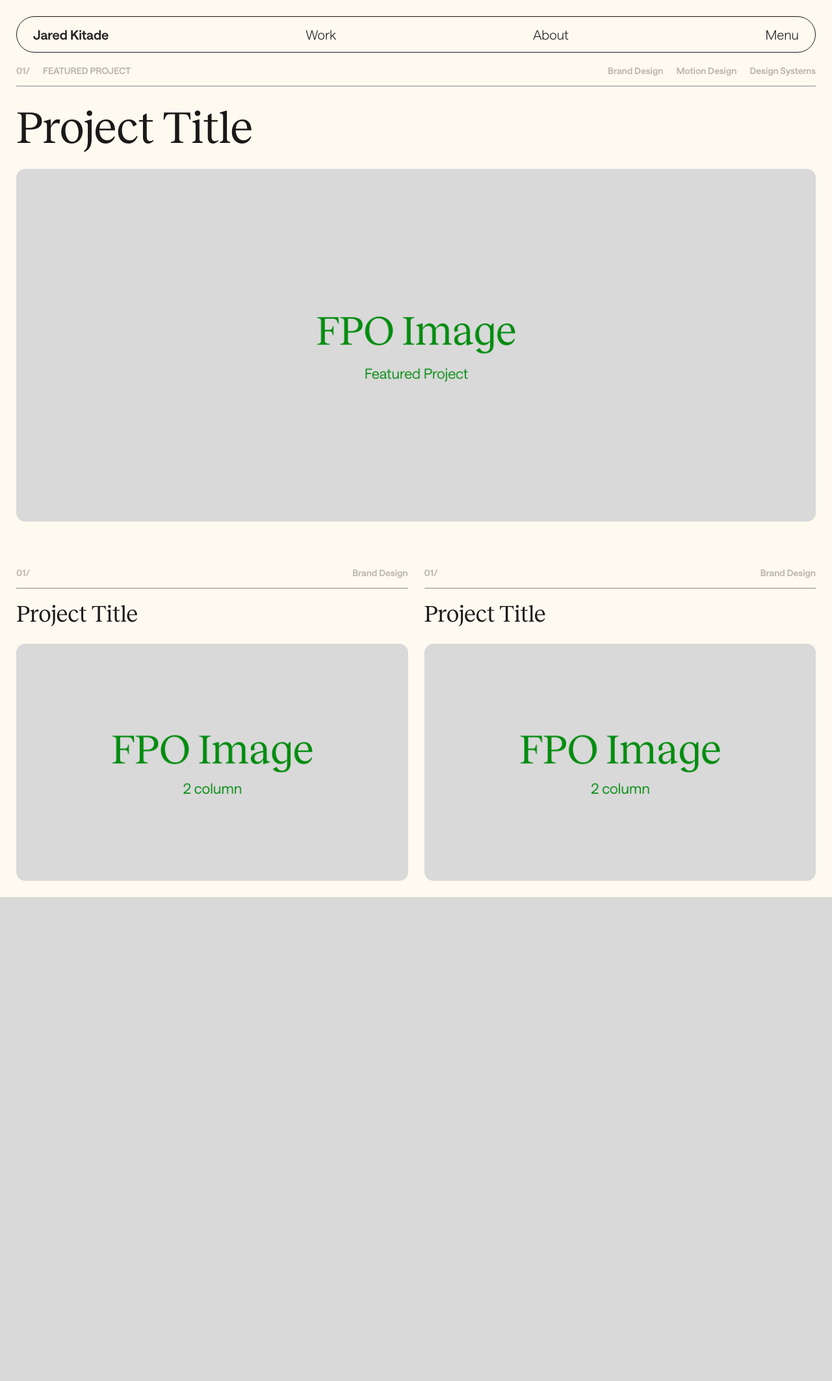
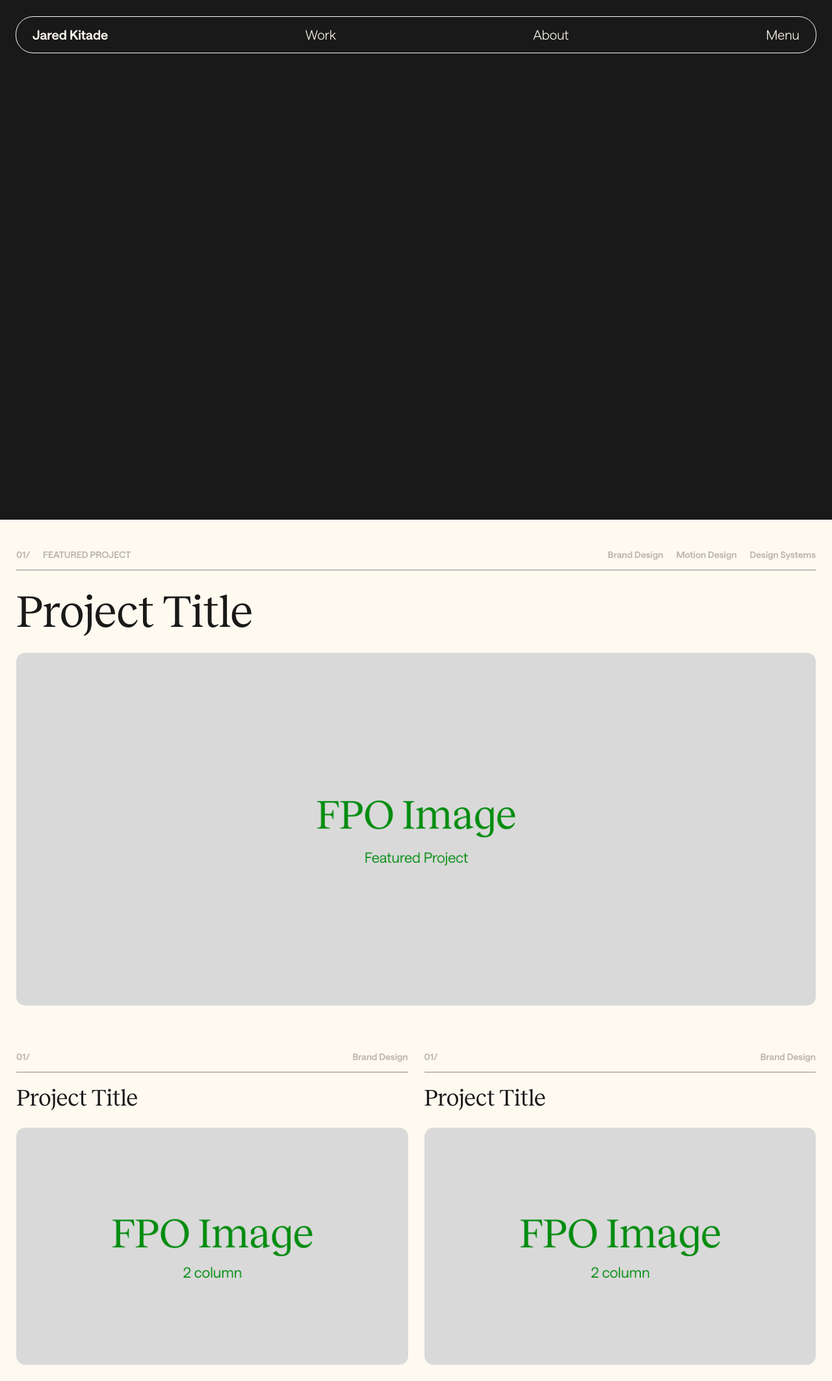
Before and after one commit to jaredkitade/2024-portfolio, a PHP site: page / in a window 1280 px wide. Shown: the whole page at 65% size. Before the commit the page ends 1381 px from the top, so only its background shows below. Run offline with PHP 8.4, Linux system fonts and the light colour scheme.

Commit message:
nav desktop
add nav, animation, color change over hero, home page nav js

```diff
--- /dev/null
+++ b/assets/scripts/home-page-nav-scroll.js
@@ -0,0 +1,23 @@
+// $(document).scroll(function() {
+// 	if($(document).scrollTop() >= 750 ) {
+// 		$('.nav').removeClass('negative');
+// 	} else {
+// 		$('.nav').addClass('negative');
+// 	}
+// });
+
+$(function(){
+    $(window).scroll(function() {
+        var scroll = $(window).scrollTop(); // how many pixels you've scrolled
+        var offset = $('.home-page-hero').offset().top; // pixels to the top of div1
+        var height = $('.home-page-hero').height(); // height of div1 in pixels
+        // if you've scrolled further than the top of div1 plus it's height
+        // change the color. either by adding a class or setting a css property
+        if(scroll > offset + height - 75){
+            $('.nav').removeClass('negative');
+        } else {
+        	$('.nav').addClass('negative');
+        }
+
+    });
+});
--- /dev/null
+++ b/assets/scripts/nav-bar.js
@@ -0,0 +1,15 @@
+$(document).ready(function () {
+	$(".menu").click(function(){
+		$(".nav").toggleClass("nav-open");
+		// $(".nav").toggleClass("gradient-background-warm");
+		$(".nav-container").toggleClass("nav-container-open");
+		$(".menu").toggleClass("close-menu");
+		$(".work").toggleClass("nav-item-off");
+		$(".about").toggleClass("nav-item-off");
+		$("body").toggleClass("no-scroll");
+		$("body").toggleClass("body-menu-open");
+		// $("body").toggleClass("gradient-background-warm");
+		$(".page-container").toggleClass("page-container-menu-open");
+		$(".home-page-container").toggleClass("page-container-menu-open");
+	});
+});
--- a/index.html
+++ b/index.html
@@ -9,14 +9,17 @@
 <body>
 	<!-- <div class="gradient-background-warm background-test"></div> -->
 	<div class="nav-container">
-		<div class="nav">
-			<a class="nav-item link home" href="index.html">Jared Kitade</a>
-			<a class="nav-item link">Work</a>
-			<a class="nav-item link">About</a>
-			<a class="nav-item link">Menu</a>
+		<div class="nav negative">
+			<a class="nav-item link text-link home" href="index.html"></a>
+			<a class="nav-item link text-link work"></a>
+			<a class="nav-item link text-link about"></a>
+			<a class="nav-item link text-link menu"></a>
 		</div>
 	</div>
 	<div class="home-page-container">
+		<div class="home-page-hero">
+
+		</div>
 		<div class="featured-project-container">
 			<div class="featured-project-tile">
 				<div class="project-heading">
@@ -79,4 +82,6 @@
 </body>
 	<script src="assets/scripts/script.js"></script>
 	<script src="assets/scripts/cursor.js"></script>
+	<script src="assets/scripts/nav-bar.js"></script>
+	<script src="assets/scripts/home-page-nav-scroll.js"></script>
 </html>
--- a/style.css
+++ b/style.css
@@ -2,6 +2,7 @@
 
 /*-------------------------------- COLORS */
 	--brand-color-01: #32C8AA;
+	--transparent: rgba(255,250,240,0);
 	--neutral: rgba(255,250,240,1);
 	--neutral-50: rgba(255,250,240,.5);
 	--black: #191919;
@@ -136,6 +138,19 @@
 
 	img {
 		border-radius: 10px;
+	}
+
+	.text-link::after {
+		position: absolute;
+		left: 0;
+		top: -100%;
+		transition: .5s;
+	}
+
+	.text-link::before {
+		position: relative;
+		left: 0;
+		transition: .5s;
 	}
 
 /*-------------------------------- HEADINGS --------------------------------*/
@@ -263,29 +278,154 @@
 		z-index: 100;
 		width: 100%;
 		top: 0;
+		bottom: 0;
+		max-height: 25px;
+		transition: .5s;
 	}
 
 	.nav {
 		display: flex;
+		position: absolute;
+		left: 50%;
+		transform: translate(-50%, 0%);
 		flex-flow: row nowrap;
 		justify-content: space-between;
-		width: 100%;
-		margin: 25px 25px 0 25px;
+		/*width: 100%;
+		margin: 25px 25px 0 25px;*/
+		width: calc(100vw - 100px);
+		height: 100%;
+		margin-top: 25px;
 		overflow: hidden;
-		border-radius: 100em;
+/*		border-radius: 100em;*/
+		border-radius: 27.25px;
 		padding: 15px 25px;
 		border: 1px solid var(--black);
   		backdrop-filter: blur(5px);
   		-webkit-backdrop-filter: blur(5px);
  		background-color: var(--neutral-50);
+ 		transition: .5s;
+	}
+
+	.nav-container-open {
+		max-height: calc(100vh - 80px);
+		transition: .5s;
+	}
+
+	.nav-open {
+/*		transition: .5s;*/
+		background-color: var(--neutral);
+		/*--c-0: hsla(1, 100%, 64%, 1);
+	    --x-0: 90%;
+	    --y-0: 84%;
+	    --x-1: 55%;
+	    --c-1: hsla(34, 100%, 60%, 1);
+	    --y-1: 93%;
+	    --x-2: 47%;
+	    --c-2: hsla(322, 71%, 78%, 1);
+	    --y-2: 92%;
+	    --y-3: 0%;
+	    --x-3: 57%;
+	    --c-3: hsla(255, 76%, 55%, 1);
+	    --x-4: 1%;
+	    --y-4: 54%;
+	    --c-4: hsla(328, 74%, 65%, 1);
+	    ;
+	    background-color: hsla(26, 79%, 79%, 1);
+	    background-image: radial-gradient(circle at var(--x-0) var(--y-0), var(--c-0) var(--s-start-0), transparent var(--s-end-0)), radial-gradient(circle at var(--x-1) var(--y-1), var(--c-1) var(--s-start-1), transparent var(--s-end-1)), radial-gradient(circle at var(--x-2) var(--y-2), var(--c-2) var(--s-start-2), transparent var(--s-end-2)), radial-gradient(circle at var(--x-3) var(--y-3), var(--c-3) var(--s-start-3), transparent var(--s-end-3)), radial-gradient(circle at var(--x-4) var(--y-4), var(--c-4) var(--s-start-4), transparent var(--s-end-4));
+	    animation: hero-gradient-animation 5s linear infinite alternate;
+	    background-blend-mode: normal, normal, normal, normal, normal;*/
+	}
+
+	.nav-item {
+		mix-blend-mode: hard-light;
+		display: flex;
+		overflow: hidden;
+		position: relative;
+		max-height: 25px;
 	}
 
 	.home {
 		font-family: var(--body-font-bold);
 	}
 
-	.nav-item {
-		mix-blend-mode: hard-light;
+	.work, .about {
+		opacity: 1;
+		transition: .5s;
+	}
+
+	.menu {
+		transition: .5s;
+		overflow: hidden;
+	}
+
+	.home::before {
+		content: "Jared Kitade";
+	}
+
+	.home::after {
+		content: "Jared Kitade";
+	}
+
+	.work::before {
+		content: "Work";
+	}
+
+	.work::after {
+		content: "Work";
+	}
+
+	.about::before {
+		content: "About";
+	}
+
+	.about::after {
+		content: "About";
+	}
+
+	.menu::before {
+		content: "Menu";
+	}
+
+	.menu::after {
+		content: "Menu";
+	}
+
+	.close-menu::after, .close-menu::before {
+		content: "Close";
+	}
+
+	.nav-item-off {
+		opacity: 0;
+		transition: .5s;
+		pointer-events: none;
+	}
+
+	.nav-item:hover.home::after, .nav-item:hover.work::after, .nav-item:hover.about::after, .nav-item:hover.menu::after, .nav-item:hover.home::before, .nav-item:hover.work::before, .nav-item:hover.about::before, .nav-item:hover.menu::before {
+		transform: translate(0, 115%);
+	}
+
+	.no-scroll {
+		overflow: hidden;
+	}
+
+	.body-menu-open {
+		background-color: var(--black);
+		transition: .5s;
+	}
+
+	.page-container-menu-open {
+		opacity: 0 !important;
+		transition: .5s;
+	}
+
+	.negative {
+		border-color: var(--neutral);
+		transition: .5s;
+		background-color: var(--transparent);
+	}
+
+	.negative > .nav-item {
+		color: var(--neutral);
 	}
 
 /*-------------------------------- HOME PAGE --------------------------------*/
@@ -294,17 +434,29 @@
 		display: flex;
 		flex-flow: column nowrap;
 		gap: 20px;
-		margin-top: 75px;
+/*		margin-top: 75px;*/
+		transition: .5s;
+		opacity: 1;
 	}
 
 	.page-container {
 		margin-top: 75px;
+		transition: .5s;
+		opacity: 1;
 	}
 
 	.page-container, .featured-project-container {
 		display: flex;
 		flex-flow: column nowrap;
 		gap: 50px;
+	}
+
+	.home-page-hero {
+		display: flex;
+		flex-flow: column nowrap;
+		width: 100%;
+		height: 100vh;
+		background-color: var(--black);
 	}
 
 	.featured-project-tile, .secondary-project-tile {
```
Also changed, not shown: other parts of style.css (+21 -13 lines), project-page-template.html (+9 -8 lines).
